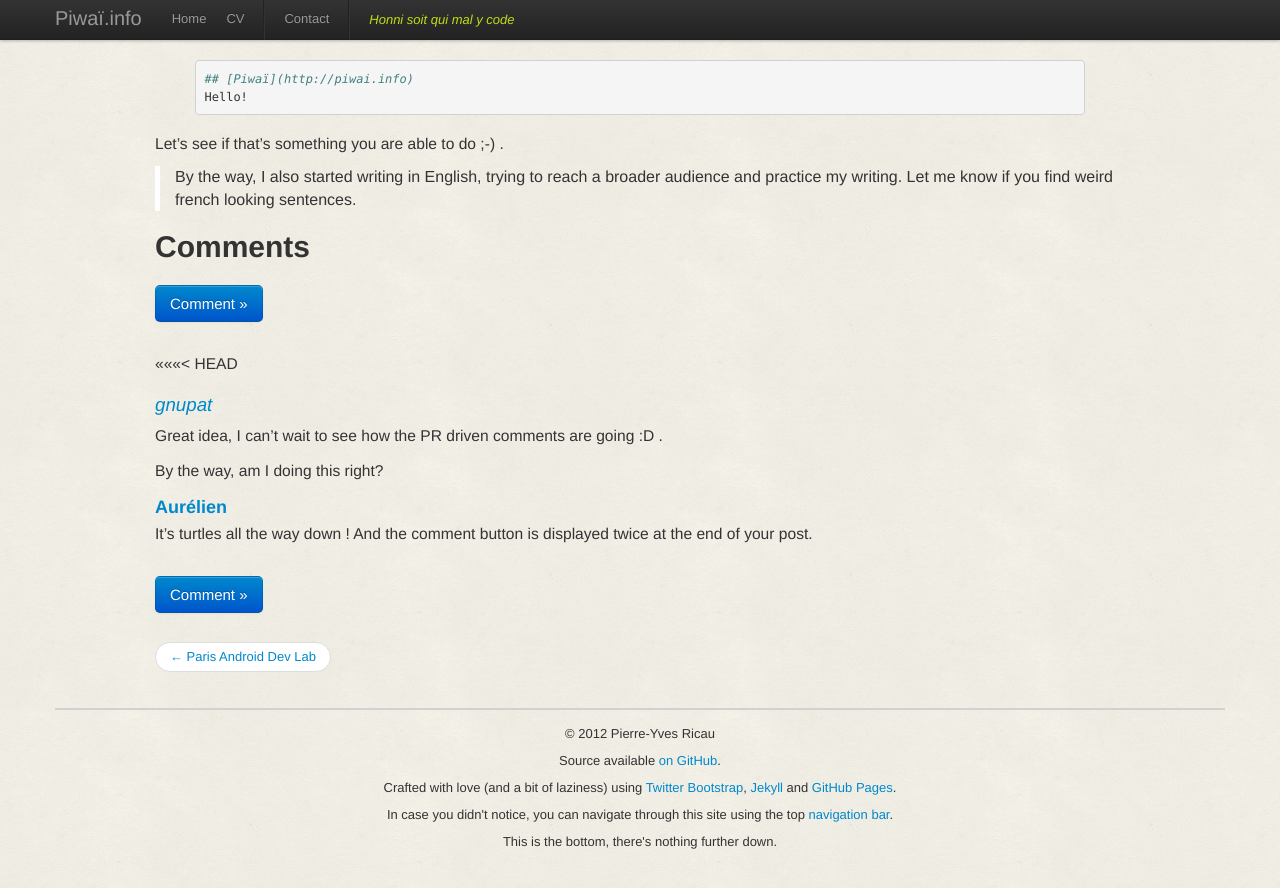
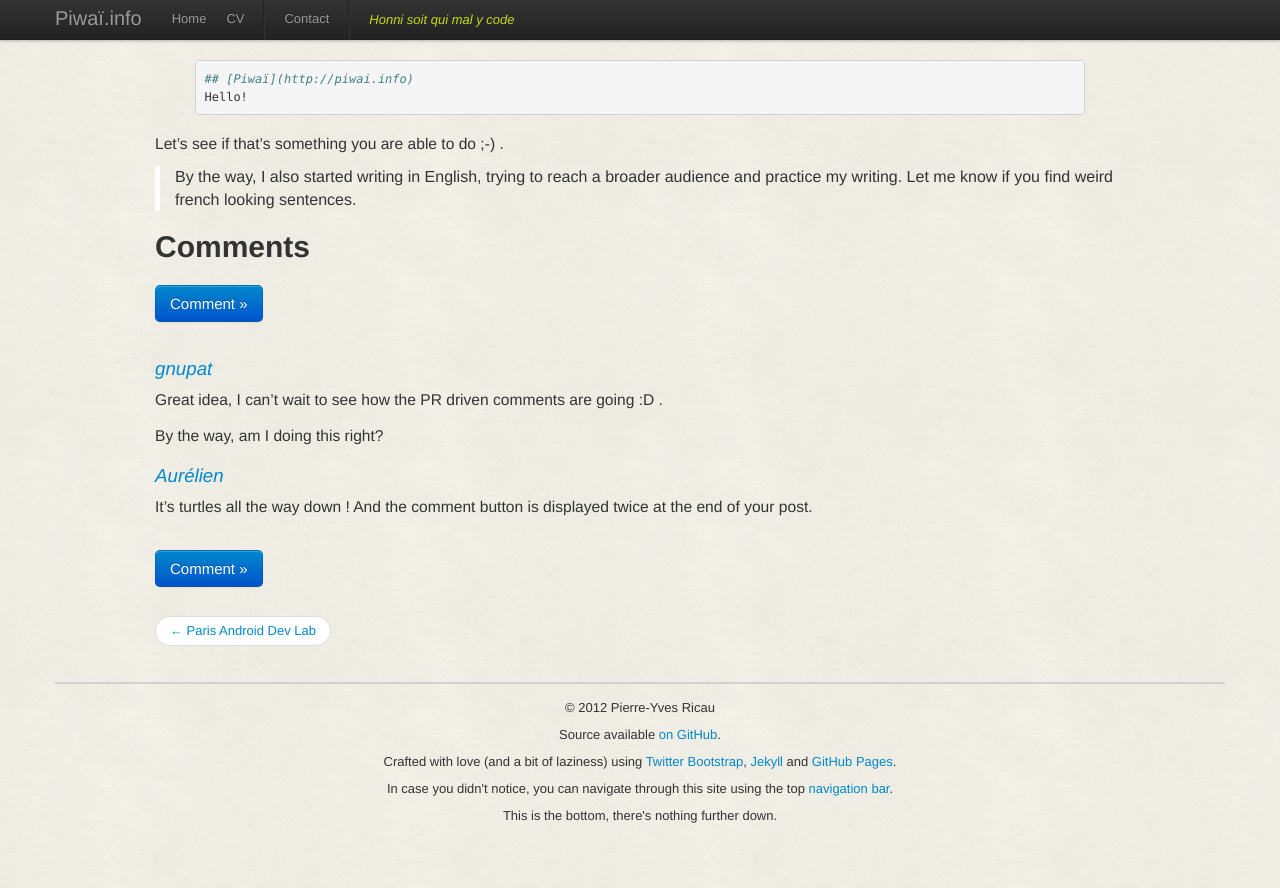
Before and after one commit to pyricau/pyricau.github.com, a Jekyll site: the page built from _posts/2012-12-19-blog-meets-monster-octocat.markdown, in a window 1280 px wide and 900 px high, scrolled down 893 px. Shown: the top 888 px of the window. Built offline with Jekyll 4.4.1, drawn with Linux system fonts in a browser that asks for light colours; Markdown is read by kramdown in place of the engine named in the settings.

Commit message:
fixing typos

```diff
--- a/_posts/2012-12-19-blog-meets-monster-octocat.markdown
+++ b/_posts/2012-12-19-blog-meets-monster-octocat.markdown
@@ -30,14 +30,12 @@ Let's see if that's something you are able to do ;-) .
 
 {% include comments.html %}
 
-<<<<<<< HEAD
-
 ## [gnupat](http://bisouland.piwai.info)
 
 Great idea, I can't wait to see how the PR driven comments are going :D .
 
 By the way, am I doing this right?
 
-### [Aurélien](http://blogpro.toutantic.net)
+## [Aurélien](http://blogpro.toutantic.net)
 It's turtles all the way down !
 And the comment button is displayed twice at the end of your post.
```
